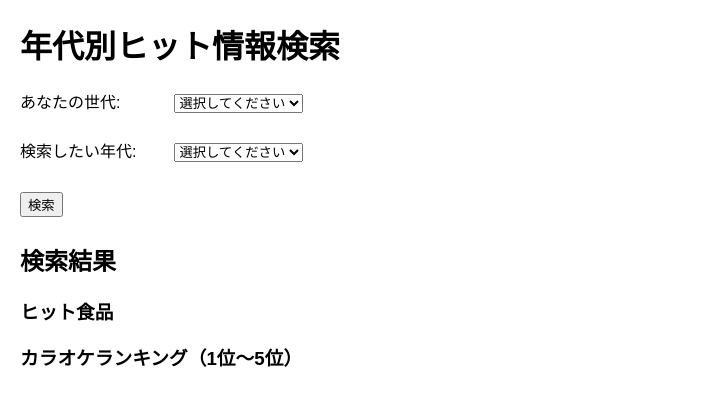
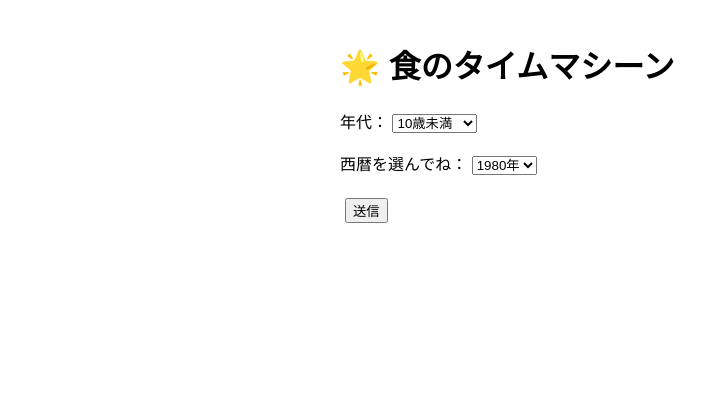
Before and after one commit to t27231115/gen_list_20250621, a plain HTML site: page index.html in a window 1280 px wide. Shown: the whole page, without its empty margins (0-716 px from the left). Drawn offline with Linux system fonts and the light colour scheme.

Commit message:
Update index.html

```diff
--- a/index.html
+++ b/index.html
@@ -2,150 +2,120 @@
 <html lang="ja">
 <head>
   <meta charset="UTF-8" />
-  <title>年代別ヒット情報検索</title>
+  <title>食のタイムマシーン</title>
+  <meta name="viewport" content="width=device-width,initial-scale=1" />
   <style>
-    body { font-family: Arial, sans-serif; margin: 20px; }
-    label { display: inline-block; width: 150px; }
-    select, button { margin: 5px 0; }
-    #result { margin-top: 20px; }
-    .section { margin-bottom: 20px; }
+    body { font-family: sans-serif; padding: 20px; max-width: 600px; margin: auto; }
+    section { margin-bottom: 20px; }
+    #result, #feedback, #final { display: none; }
+    button { margin: 5px; }
   </style>
 </head>
 <body>
-  <h1>年代別ヒット情報検索</h1>
+  <h1>🌟 食のタイムマシーン</h1>
 
-  <div class="section">
-    <label for="generation">あなたの世代:</label>
-    <select id="generation">
-      <option value="">選択してください</option>
-      <option value="10代">10代</option>
-      <option value="20代">20代</option>
-      <option value="30代">30代</option>
-      <option value="40代">40代</option>
-      <option value="50代">50代</option>
-      <option value="60代">60代</option>
-      <option value="70代">70代</option>
-      <option value="80代">80代</option>
-      <option value="90代">90代</option>
-      <option value="100歳以上">100歳以上</option>
-    </select>
-  </div>
+  <!-- 選択フォーム -->
+  <section id="form">
+    <label>年代：</label>
+    <select id="ageGroup">
+      <option value="5">10歳未満</option>
+      <option value="15">10代</option>
+      <option value="25">20代</option>
+      <option value="35">30代</option>
+      <option value="45">40代</option>
+      <option value="55">50代</option>
+      <option value="65">60代</option>
+      <option value="75">70代</option>
+      <option value="85">80代</option>
+      <option value="95">90代</option>
+      <option value="100">100歳以上</option>
+    </select><br><br>
 
-  <div class="section">
-    <label for="searchYear">検索したい年代:</label>
-    <select id="searchYear">
-      <option value="">選択してください</option>
-      <!-- 1900年から2024年までの選択肢 -->
-    </select>
-  </div>
+    <label>西暦を選んでね：</label>
+    <select id="targetYear"></select><br><br>
 
-  <button id="searchBtn">検索</button>
+    <button onclick="showResult()">送信</button>
+  </section>
 
-  <div id="result">
-    <h2>検索結果</h2>
-    <div id="foodSection">
-      <h3>ヒット食品</h3>
-      <ul id="foodList"></ul>
-    </div>
-    <div id="karaokeSection">
-      <h3>カラオケランキング（1位～5位）</h3>
-      <ol id="karaokeList"></ol>
-    </div>
-  </div>
+  <!-- 結果表示 -->
+  <section id="result">
+    <h2>📅 あなたがその年に出会ったもの</h2>
+    <p id="info"></p>
+    <p id="karaoke"></p>
+    <button onclick="choose('yes')">欲しい！</button>
+    <button onclick="choose('no')">欲しいまではいかないかな</button>
+  </section>
+
+  <!-- フィードバック -->
+  <section id="feedback">
+    <p id="message"></p>
+    <button onclick="goBack()">最初に戻る</button>
+  </section>
 
   <script>
-    // 年代の選択肢を生成（1900〜2024）
-    const searchYearSelect = document.getElementById('searchYear');
-    for (let year = 1900; year <= 2024; year++) {
-      const option = document.createElement('option');
-      option.value = year;
-      option.textContent = year + '年';
-      searchYearSelect.appendChild(option);
+    // データ：1980～2024（サンプル）
+    const foodData = {};
+    const sampleFoods = ["ナタデココ","タピオカミルクティー","チーズタッカルビ","抹茶ラテ","パンケーキ","クロナッツ","バナナスムージー","かき氷専門店","ブリトー","餃子バーガー"];
+    const sampleKara = [
+      ["浪漫飛行","愛は勝つ","おどるポンポコリン"],
+      ["SAY YES","ラブ･ストーリーは突然に","どんなときも。"],
+      ["LOVE LOVE LOVE","Tomorrow never knows","WOW WAR TONIGHT"],
+      ["世界に一つだけの花","花","Everything"],
+      ["花束","Precious","Lovers Again"],
+      ["千の風になって","奏","Story"],
+      ["チェリー","Precious","ultra soul"],
+      ["糸","恋音と雨空","ヒカリノアトリエ"],
+      ["炎","Lemon","まちがいさがし"],
+      ["春よ、来い","翼をください","少年時代"]
+    ];
+    let idx=0;
+    for (let y=1980; y<=2024; y++){
+      foodData[y] = {
+        food: sampleFoods[idx % sampleFoods.length],
+        karaoke: sampleKara[idx % sampleKara.length]
+      };
+      idx++;
     }
 
-    // サンプルデータ
-    const data = {
-      "1977": {
-        foods: ["サッポロびん生『黒ラベル』", "ビックリマンチョコレート"],
-        karaoke: [
-          "渚のシンドバッド - ピンク・レディー",
-          "青春時代 - 森田公一とトップギャラン",
-          "ウォンテッド - ピンク・レディー",
-          "勝手にしやがれ - 沢田研二",
-          "昔の名前で出ています - 小林旭"
-        ]
-      },
-      "2001": {
-        foods: ["毎日骨太MBP", "本格炒め炒飯"],
-        karaoke: [
-          "Can You Keep A Secret? - 宇多田ヒカル",
-          "M - 浜崎あゆみ",
-          "PIECES OF A DREAM - CHEMISTRY",
-          "波乗りジョニー - 桑田佳祐",
-          "恋愛レボリューション21 - モーニング娘。"
-        ]
-      },
-      "2024": {
-        foods: ["ライラック - Mrs. GREEN APPLE", "シャルル - バルーン"],
-        karaoke: [
-          "ライラック - Mrs. GREEN APPLE",
-          "怪獣の花唄 - Vaundy",
-          "残酷な天使のテーゼ - 高橋洋子",
-          "サウダージ - ポルノグラフィティ",
-          "マリーゴールド - あいみょん"
-        ]
-      }
-    };
+    // 年度プルダウン自動生成
+    const yearSelect = document.getElementById("targetYear");
+    for (let y=1980; y<=2024; y++){
+      const opt = document.createElement("option");
+      opt.value = y;
+      opt.textContent = `${y}年`;
+      yearSelect.appendChild(opt);
+    }
 
-    document.getElementById('searchBtn').addEventListener('click', () => {
-      const generation = document.getElementById('generation').value;
-      const searchYear = document.getElementById('searchYear').value;
-
-      if (!generation || !searchYear) {
-        alert('世代と検索したい年代を選択してください。');
+    function showResult(){
+      const age = +document.getElementById("ageGroup").value;
+      const year = +document.getElementById("targetYear").value;
+      const now = new Date().getFullYear();
+      const birth = now - age;
+      const msg = `その年、あなたは ${year - birth} 歳でした。`;
+      const data = foodData[year];
+      if(!data){
+        alert("データがありません。");
         return;
       }
+      document.getElementById("info").textContent = `🍽 流行した食べ物： ${data.food}`;
+      document.getElementById("karaoke").textContent = `🎤 カラオケTOP3： ${data.karaoke.join("／")}`;
+      document.getElementById("form").style.display = "none";
+      document.getElementById("result").style.display = "block";
+    }
 
-      const result = data[searchYear];
-      const foodList = document.getElementById('foodList');
-      const karaokeList = document.getElementById('karaokeList');
-      foodList.innerHTML = '';
-      karaokeList.innerHTML = '';
+    function choose(ans){
+      const message = ans==="yes"
+        ? "ありがとうございます。注文を承りました。"
+        : "承知しました。ぜひ他の年もお楽しみください。";
+      document.getElementById("message").textContent = message;
+      document.getElementById("result").style.display = "none";
+      document.getElementById("feedback").style.display = "block";
+    }
 
-      if (result) {
-        result.foods.forEach(item => {
-          const li = document.createElement('li');
-          li.textContent = item;
-          foodList.appendChild(li);
-        });
-        result.karaoke.forEach(item => {
-          const li = document.createElement('li');
-          li.textContent = item;
-          karaokeList.appendChild(li);
-        });
-      } else {
-        const li = document.createElement('li');
-        li.textContent = 'データが見つかりません。';
-        foodList.appendChild(li);
-        karaokeList.appendChild(li.cloneNode(true));
-      }
-
-      // ログ送信
-      const ts = new Date();
-      const fmt = ts.getFullYear().toString()
-        + String(ts.getMonth()+1).padStart(2,'0')
-        + String(ts.getDate()).padStart(2,'0') + '_'
-        + String(ts.getHours()).padStart(2,'0')
-        + String(ts.getMinutes()).padStart(2,'0')
-        + String(ts.getSeconds()).padStart(2,'0');
-
-      const logData = { generation, searchYear, timestamp: fmt };
-      fetch('/log', {
-        method: 'POST',
-        headers: {'Content-Type':'application/json'},
-        body: JSON.stringify(logData)
-      }).catch(err => console.error('ログ送信エラー:', err));
-    });
+    function goBack(){
+      document.getElementById("feedback").style.display = "none";
+      document.getElementById("form").style.display = "block";
+    }
   </script>
 </body>
 </html>
```
